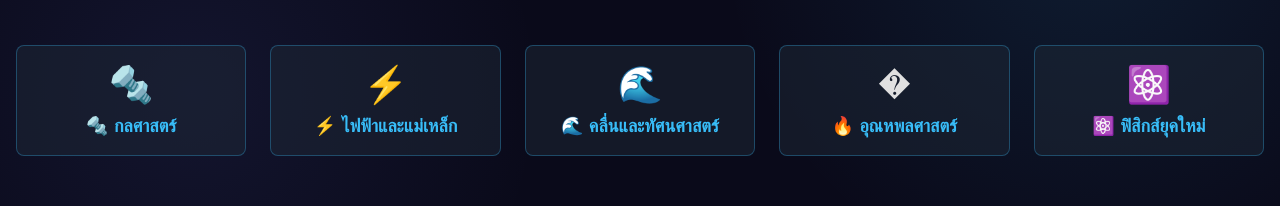
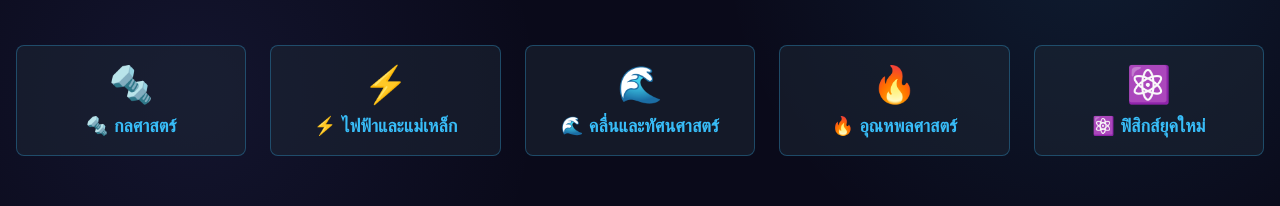
Before and after one commit to coolnut-academy/POSN-PHYSICS-HUB, a plain HTML site: page index.html in a window 1280 px wide. Shown: the part 307-513 px from the top of the page. Drawn offline with nearby package versions, Linux system fonts and the light colour scheme.

Commit message:
Update index.html

```diff
--- a/index.html
+++ b/index.html
@@ -251,7 +251,7 @@
         },
         'thermo': {
             title: '🔥 อุณหพลศาสตร์',
-            icon: '�',
+            icon: '🔥',
             subcategories: {
                 'kinetic_theory': {
                     title: 'ทฤษฎีจลน์ของแก๊ส',
```
